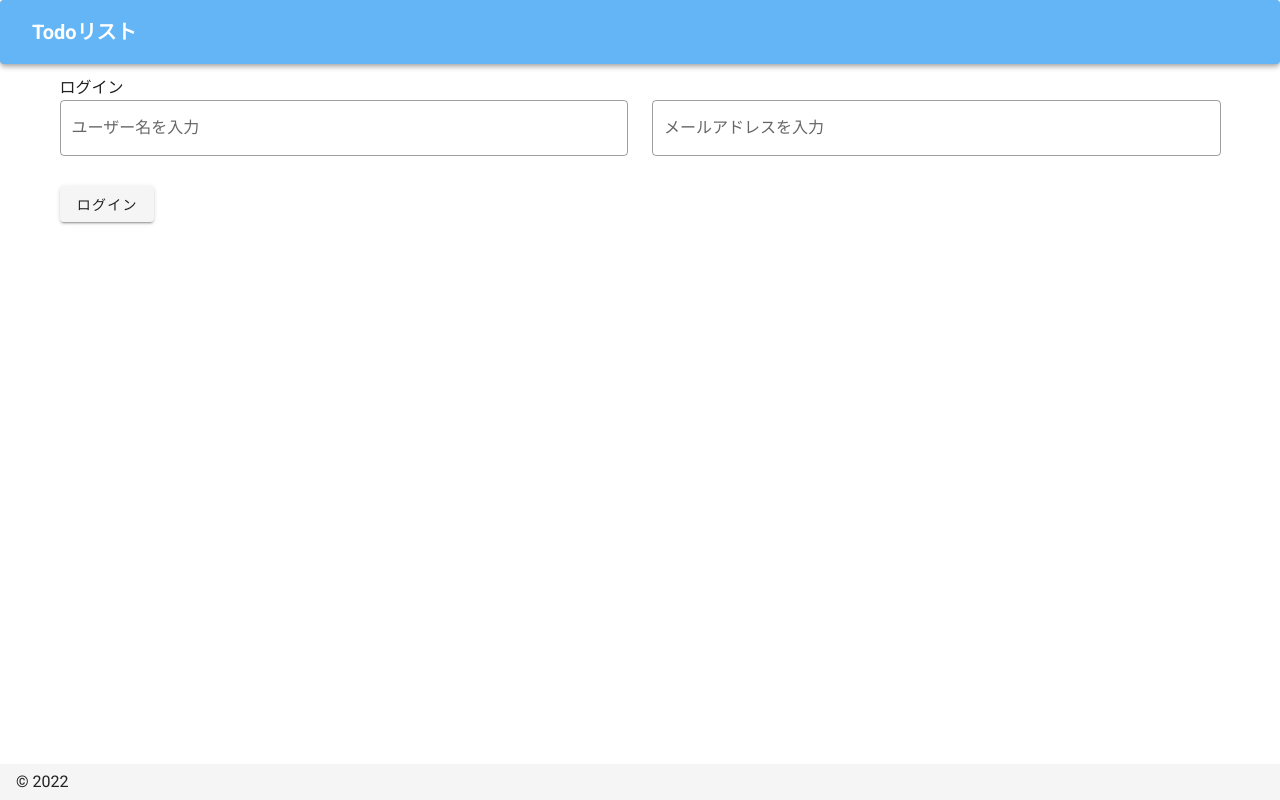
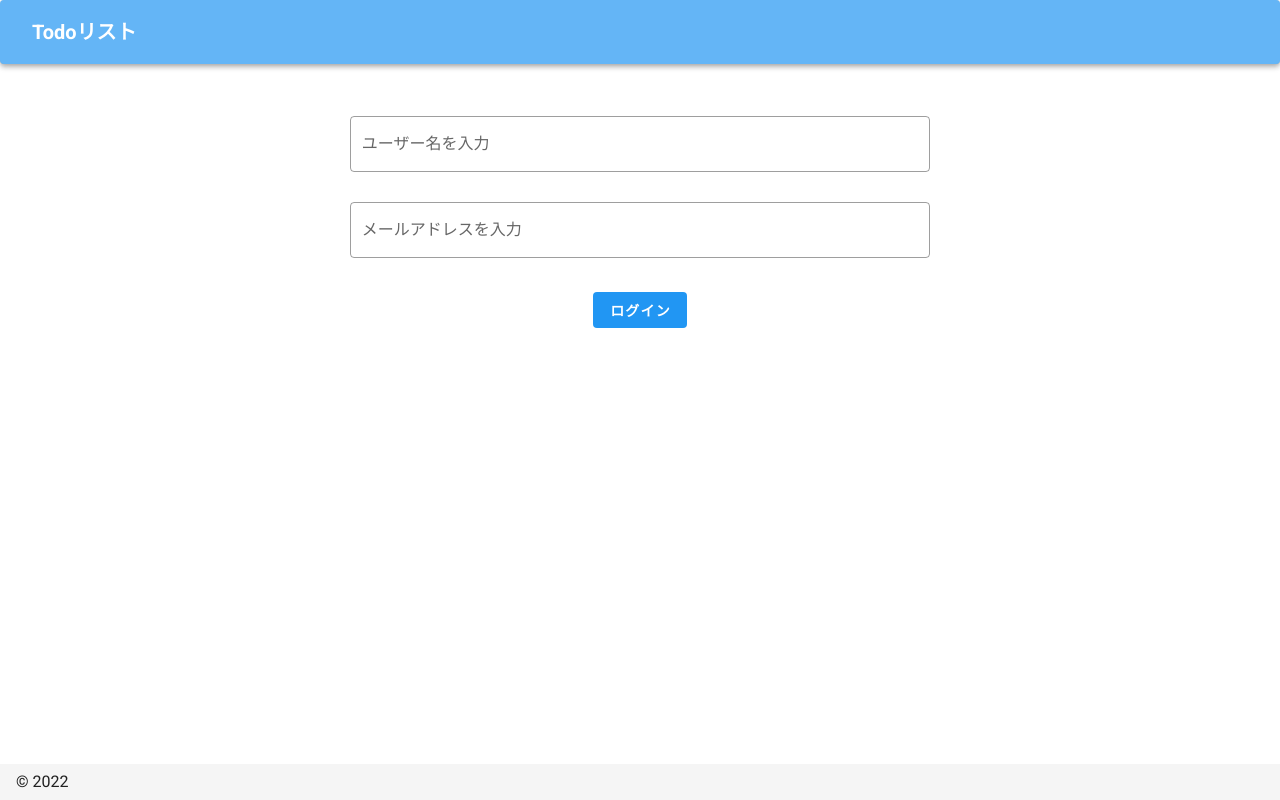
Before and after one commit to hamanaikumi/express-test-nuxt, a Nuxt app: page /login in a window 1280 px wide. Built offline with nearby package versions, Linux system fonts and the light colour scheme.

Commit message:
ログイン画面のデザインを修正

```diff
--- a/pages/login.vue
+++ b/pages/login.vue
@@ -1,26 +1,34 @@
 <template>
-  <div>
-    <div>ログイン</div>
+  <v-container>
     <v-form v-model="valid" lazy-validation
-      ><v-row
-        ><v-col cols="12" sm="6">
+      ><v-row justify="center" align-content="center">
+        <v-col cols="12" sm="6" class="px-0 py-0 mt-10 mb-4">
           <v-text-field
             v-model="name"
             :rules="[rules.required]"
             label="ユーザー名を入力"
             outlined
-        /></v-col>
-        <v-col cols="12" sm="6">
+          />
           <v-text-field
             v-model="email"
             :rules="[rules.required, rules.email]"
             label="メールアドレスを入力"
             outlined
           />
-        </v-col> </v-row
-    ></v-form>
-    <v-btn :disabled="!valid" @click="login">ログイン</v-btn>
-  </div>
+        </v-col>
+      </v-row>
+    </v-form>
+    <v-row justify="center">
+      <v-btn
+        depressed
+        color="info"
+        class="font-weight-bold"
+        :disabled="!valid"
+        @click="login"
+        >ログイン</v-btn
+      >
+    </v-row>
+  </v-container>
 </template>
 
 <script>
```
